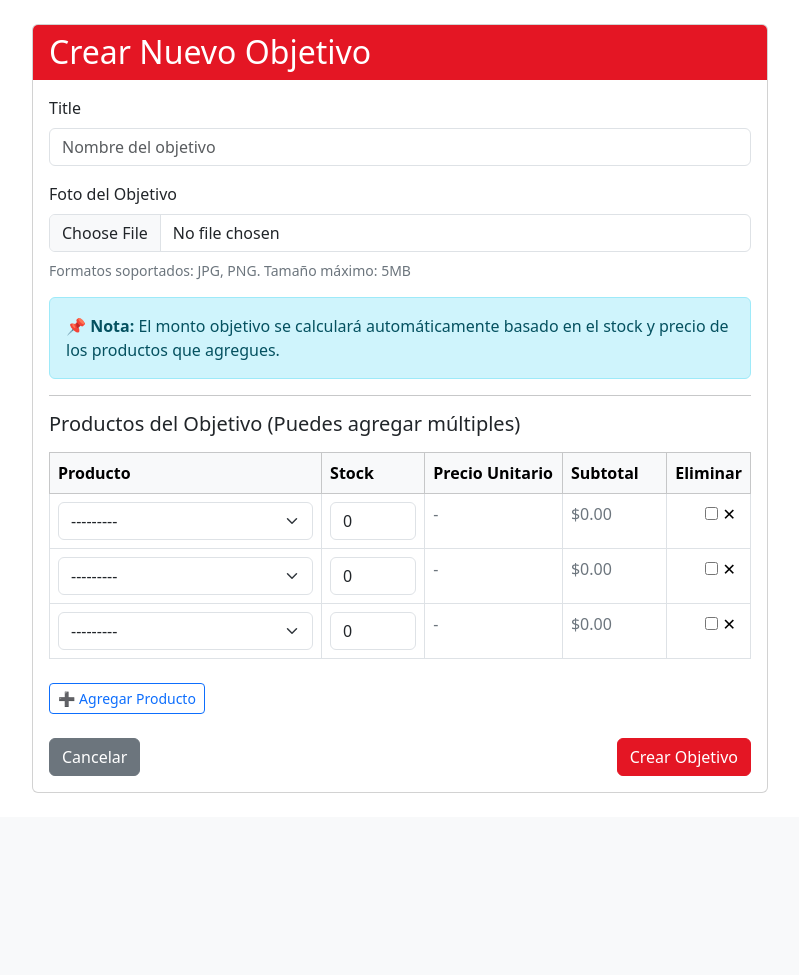
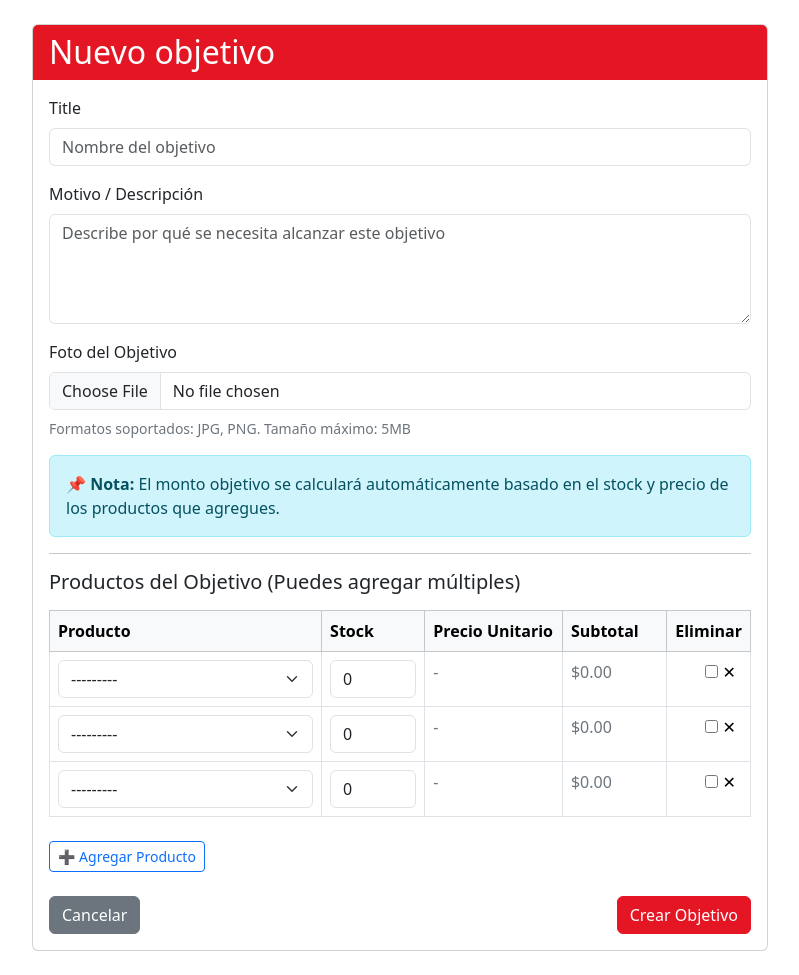
Before and after one commit to learning-codes-projects/goal-hub, a Django app: page /goals/create/ in a window 1280 px wide. Shown: the part 67-1042 px from the top of the page, without its empty margins (240-1039 px from the left). Before the commit the page ends 860 px from the top, so only its background shows below. Run offline with Django 4.2, Linux system fonts and the light colour scheme; the visitor is signed in with stand-in values (Sample User, id 1); data that the repository does not hold is empty; some libraries are stand-ins or nearby versions.

Commit message:
feat: goals templates modified and logos eliminated

```diff
--- a/goals/forms.py
+++ b/goals/forms.py
@@ -57,11 +57,16 @@ class GoalForm(forms.ModelForm):
 
     class Meta:
         model = Goal
-        fields = ["title"]
+        fields = ["title", "motivo"]
         widgets = {
             "title": forms.TextInput(attrs={
                 "class": "form-control",
                 "placeholder": "Nombre del objetivo"
+            }),
+            "motivo": forms.Textarea(attrs={
+                "class": "form-control",
+                "placeholder": "Describe por qué se necesita alcanzar este objetivo",
+                "rows": 4
             }),
         }
 
--- a/goals/models.py
+++ b/goals/models.py
@@ -33,6 +33,12 @@ class Goal(models.Model):
     )
 
     title = models.CharField(max_length=120)
+
+    motivo = models.TextField(
+        "Motivo / Descripción",
+        blank=True,
+        help_text="Describe por qué se necesita alcanzar este objetivo"
+    )
 
     # Lo dejo por compatibilidad (opcional). Podés borrarlo después si ya no lo querés.
     photo = models.ImageField(
--- a/goals/templates/goals/add_goals.html
+++ b/goals/templates/goals/add_goals.html
@@ -6,7 +6,7 @@
     <div class="col-md-8 offset-md-2">
       <div class="card">
         <div class="card-header bg-primary text-white">
-          <h2 class="mb-0">Crear Nuevo Objetivo</h2>
+          <h2 class="mb-0">Nuevo objetivo</h2>
         </div>
         <div class="card-body">
           <form method="post"
@@ -19,6 +19,11 @@
               <label for="{{ form.title.id_for_label }}" class="form-label">{{ form.title.label }}</label>
               {{ form.title }}
               {% if form.title.errors %}<div class="invalid-feedback d-block">{{ form.title.errors }}</div>{% endif %}
+            </div>
+            <div class="mb-3">
+              <label for="{{ form.motivo.id_for_label }}" class="form-label">{{ form.motivo.label }}</label>
+              {{ form.motivo }}
+              {% if form.motivo.errors %}<div class="invalid-feedback d-block">{{ form.motivo.errors }}</div>{% endif %}
             </div>
             <div class="mb-3">
               <label for="{{ form.photo_file.id_for_label }}" class="form-label">{{ form.photo_file.label }}</label>
--- a/goals/templates/goals/all_goals.html
+++ b/goals/templates/goals/all_goals.html
@@ -110,7 +110,7 @@
             <!-- Card Footer with Actions -->
             <div class="card-footer bg-light">
               <a href="{% url 'goals:goal_products' goal.pk %}"
-                 class="btn btn-sm btn-primary w-100">🛒 Ver Productos</a>
+                 class="btn btn-sm btn-primary w-100">Ver Productos</a>
             </div>
           </div>
         </div>
--- a/goals/templates/goals/edit_goals.html
+++ b/goals/templates/goals/edit_goals.html
@@ -19,6 +19,11 @@
               <label for="{{ form.title.id_for_label }}" class="form-label">{{ form.title.label }}</label>
               {{ form.title }}
               {% if form.title.errors %}<div class="invalid-feedback d-block">{{ form.title.errors }}</div>{% endif %}
+            </div>
+            <div class="mb-3">
+              <label for="{{ form.motivo.id_for_label }}" class="form-label">{{ form.motivo.label }}</label>
+              {{ form.motivo }}
+              {% if form.motivo.errors %}<div class="invalid-feedback d-block">{{ form.motivo.errors }}</div>{% endif %}
             </div>
             <div class="mb-3">
               <label for="{{ form.photo_file.id_for_label }}" class="form-label">{{ form.photo_file.label }}</label>
--- a/goals/templates/goals/goal_products_by_goal.html
+++ b/goals/templates/goals/goal_products_by_goal.html
@@ -6,7 +6,7 @@
     <div class="col-12">
       <div class="d-flex justify-content-between align-items-center">
         <div>
-          <h1>🛍️ Productos de "{{ goal.title }}"</h1>
+          <h4>Productos de "{{ goal.title }}"</h4>
           <p class="text-muted">
             Propietario: <strong>{{ goal.owner.username }}</strong>
           </p>
--- a/goals/templates/goals/index.html
+++ b/goals/templates/goals/index.html
@@ -5,7 +5,7 @@
   <div class="row mb-4">
     <div class="col-12">
       <div class="d-flex justify-content-between align-items-center">
-        <h1>Mis Objetivos</h1>
+        <h1></h1>
         {% if perms.goals.add_goal %}
           <a href="{% url 'goals:create' %}" class="btn btn-primary">Crear Nuevo Objetivo</a>
         {% endif %}
--- a/goals/views.py
+++ b/goals/views.py
@@ -218,7 +218,7 @@ class GoalCreateView(LoginRequiredMixin, RecipientRequiredMixin, CreateView):
         # Evaluar si el goal está completo basado en lo que hubiese sido asignado
         self.object.evaluate_completion()
 
-        messages.success(self.request, "Objetivo creado.")
+        #messages.success(self.request, "Objetivo creado.")
         return redirect("goals:index")  # <-- redirige al index
 
 
@@ -258,7 +258,7 @@ class GoalUpdateView(LoginRequiredMixin, RecipientRequiredMixin, UpdateView):
         # Evaluar si el goal está completo basado en los cambios
         self.object.evaluate_completion()
 
-        messages.success(self.request, "Objetivo actualizado.")
+        #messages.success(self.request, "Objetivo actualizado.")
         return redirect("goals:index")  # <-- redirige al index
 
 class GoalDeleteView(LoginRequiredMixin, RecipientRequiredMixin, DeleteView):
```
Also changed, not shown: goals/migrations/0005_goal_motivo.py (added).
